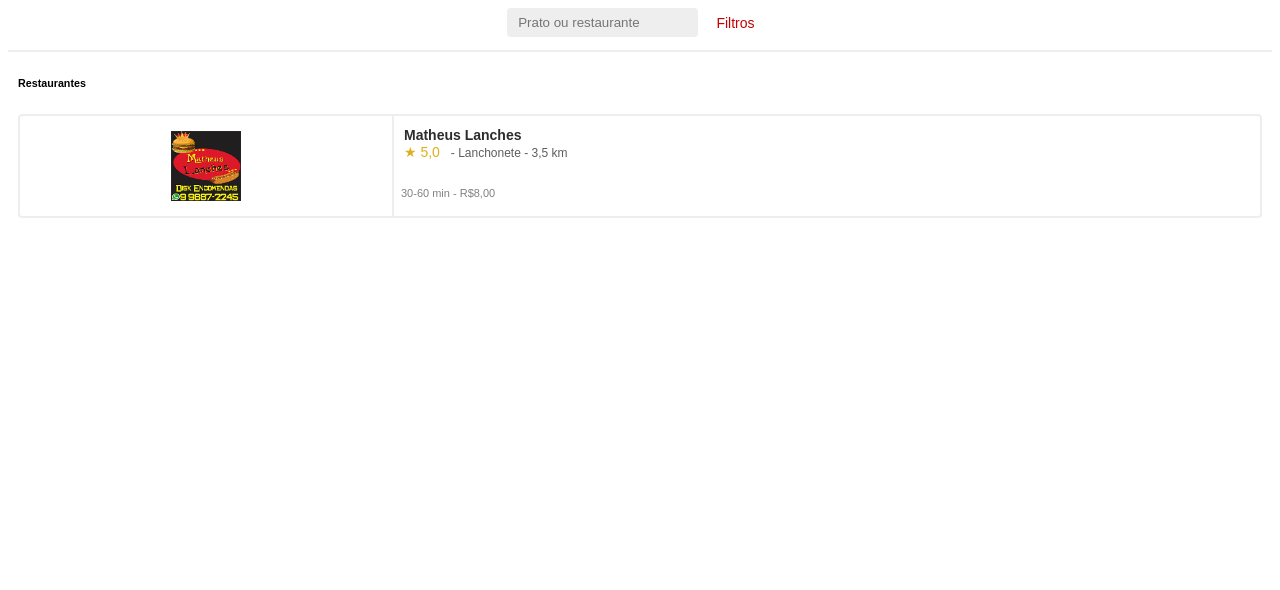
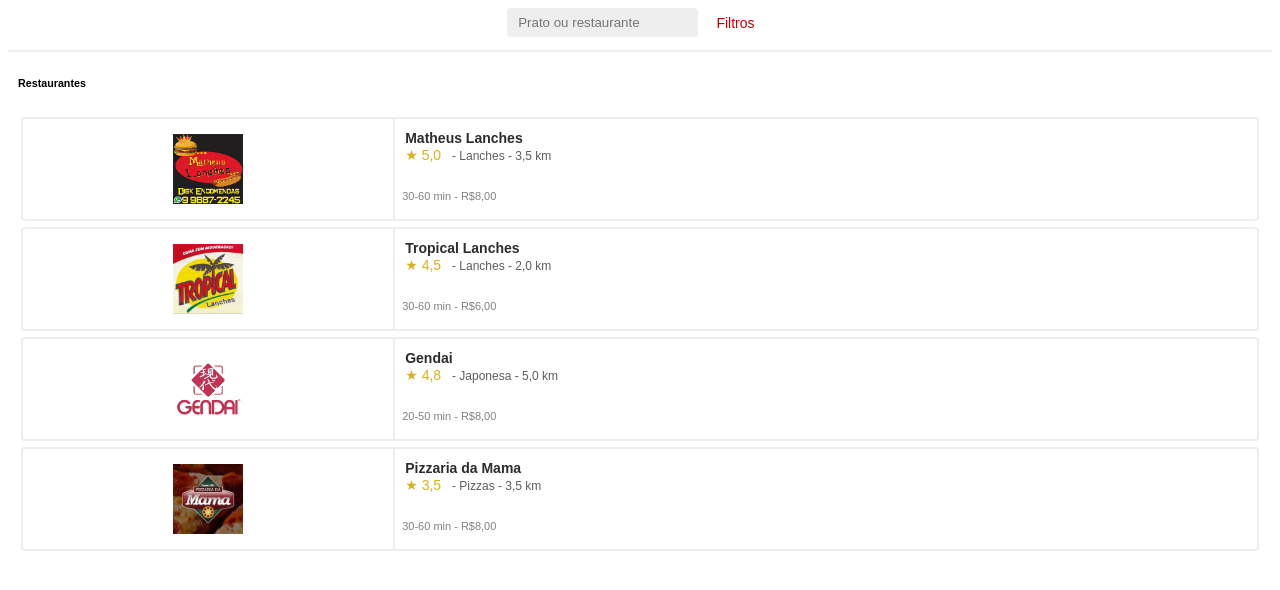
Before and after one commit to bravesoftdz/Ifood-Fake, a plain HTML site: page index.html in a window 1280 px wide. Drawn offline with Linux system fonts and the light colour scheme.

Commit message:
Inicio Projeto

```diff
--- a/index.css
+++ b/index.css
@@ -29,12 +29,11 @@ body {
 .resultado-busca {
     padding-left: 10px;
     padding-right: 10px;
-
 }
 ul.lista-restaurantes  {
     list-style-type: none;
     margin: 0px;
-    padding: 0px;
+    padding: 3px;
 
 }
 li.restaurante {
@@ -42,6 +41,7 @@ li.restaurante {
     display: flex;
     border: 2px solid rgba(221, 221, 221,0.5);
     border-radius: 4px;
+
 
 }
 .edit-logo {
--- a/index.html
+++ b/index.html
@@ -23,7 +23,64 @@
                     <span class="nome-restaurante">Matheus Lanches</span>
                     <div class="descricao-restaurante">
                         <span class="nota">&#9733; 5,0 </span>
-                        <span class="estilo-rango"> - Lanchonete - 3,5 km</span>
+                        <span class="estilo-rango"> - Lanches - 3,5 km</span>
+                        <div class="tempo-valor">
+                            <span class="tempo-entrega">30-60 min - R$8,00</span>
+                        </div>
+                    </div>
+                </div>
+
+
+            </li>
+        </ul>
+        <ul class="lista-restaurantes">
+            <li class="restaurante">
+                <div class="edit-logo">
+                    <img class="logo-restaurante" src="tropical.jpeg" alt="logo restaurante">
+                </div>
+                <div class="informacoes-restaurantes">
+                    <span class="nome-restaurante">Tropical Lanches</span>
+                    <div class="descricao-restaurante">
+                        <span class="nota">&#9733; 4,5 </span>
+                        <span class="estilo-rango"> - Lanches - 2,0 km</span>
+                        <div class="tempo-valor">
+                            <span class="tempo-entrega">30-60 min - R$6,00</span>
+                        </div>
+                    </div>
+                </div>
+
+
+            </li>
+        </ul>
+        <ul class="lista-restaurantes">
+            <li class="restaurante">
+                <div class="edit-logo">
+                    <img class="logo-restaurante" src="gendai.png" alt="logo restaurante">
+                </div>
+                <div class="informacoes-restaurantes">
+                    <span class="nome-restaurante">Gendai</span>
+                    <div class="descricao-restaurante">
+                        <span class="nota">&#9733; 4,8 </span>
+                        <span class="estilo-rango"> - Japonesa - 5,0 km</span>
+                        <div class="tempo-valor">
+                            <span class="tempo-entrega">20-50 min - R$8,00</span>
+                        </div>
+                    </div>
+                </div>
+
+
+            </li>
+        </ul>
+        <ul class="lista-restaurantes">
+            <li class="restaurante">
+                <div class="edit-logo">
+                    <img class="logo-restaurante" src="mama.jpeg" alt="logo restaurante">
+                </div>
+                <div class="informacoes-restaurantes">
+                    <span class="nome-restaurante">Pizzaria da Mama</span>
+                    <div class="descricao-restaurante">
+                        <span class="nota">&#9733; 3,5 </span>
+                        <span class="estilo-rango"> - Pizzas - 3,5 km</span>
                         <div class="tempo-valor">
                             <span class="tempo-entrega">30-60 min - R$8,00</span>
                         </div>
```
Also changed, not shown: gendai.png (added), mama.jpeg (added), tropical.jpeg (added).
